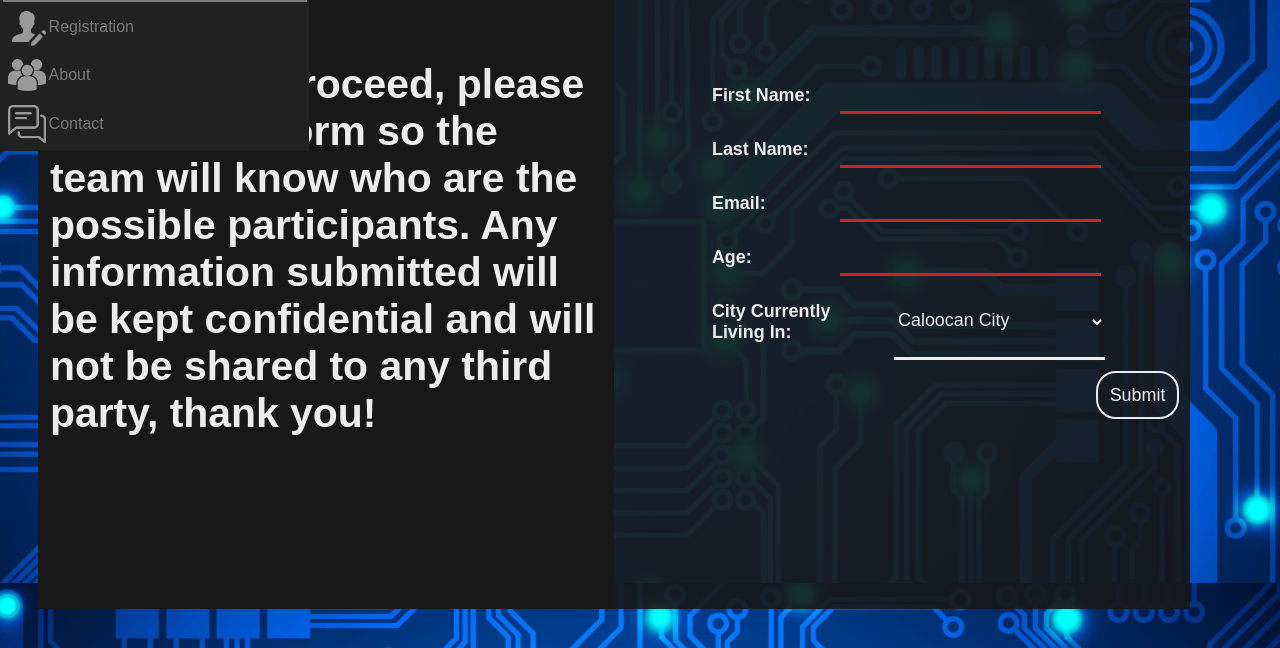
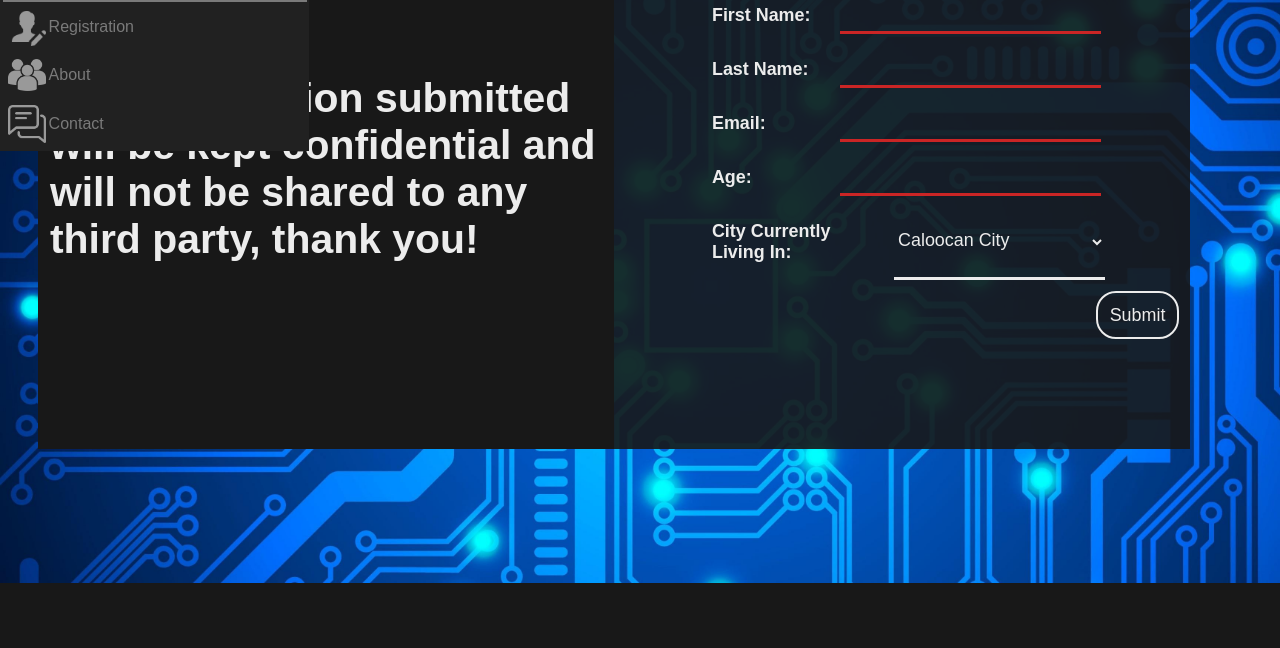
Before and after one commit to mikasa0210/cyberworkshop, a plain HTML site: page Registration.html in a window 1280 px wide. Shown: the part 217-865 px from the top of the page. After the commit the page ends 800 px from the top, so only its background shows below. Drawn offline with nearby package versions, Linux system fonts and the light colour scheme; a web font is replaced by a local one.

Commit message:
Fixed height of registration card and added an alert in the index HTML file

```diff
--- a/Registration.html
+++ b/Registration.html
@@ -56,7 +56,7 @@
         <main class="flexContainer flex--justifyContent flex--alignItems flex--row" id="registrationCard">
             <div id="registrationCardHeader" class="flexContainer flex--alignItems flex--justifyContent">
                 <header>
-                    <h1 style="font-size: calc(35px + (45 - 35) * ((100vw - 320px) / (1920 - 300)));">Before you proceed, please answer the form so the team will know who are the possible participants. Any information submitted will be kept confidential and will not be shared to any third party, thank you!</h1>
+                    <h1 style="font-size: calc(35px + (45 - 35) * ((100vw - 320px) / (1920 - 300)));">Any information submitted will be kept confidential and will not be shared to any third party, thank you!</h1>
                 </header>
             </div>
 
--- a/index.html
+++ b/index.html
@@ -68,5 +68,6 @@
         </main>
 
         <script src="script.js"></script>
+        <script>window.onload = function() {alert("The website is specifically made for PC. If you are using a mobile device, expect that the layout might change.");};</script>
     </body>
 </html>
--- a/style.css
+++ b/style.css
@@ -555,14 +555,14 @@ iframe {
 
 #registrationCardHeader {
     width: 50vw;
-    height: 90vh;
+    height: 70vh;
     background-color: #181818;
     color: #ececec;
 }
 
 #registrationCardContent {
     width: 50vw;
-    height: 90vh;
+    height: 70vh;
     background-color: rgba(24, 24, 24, 0.9);
 }
 
```
